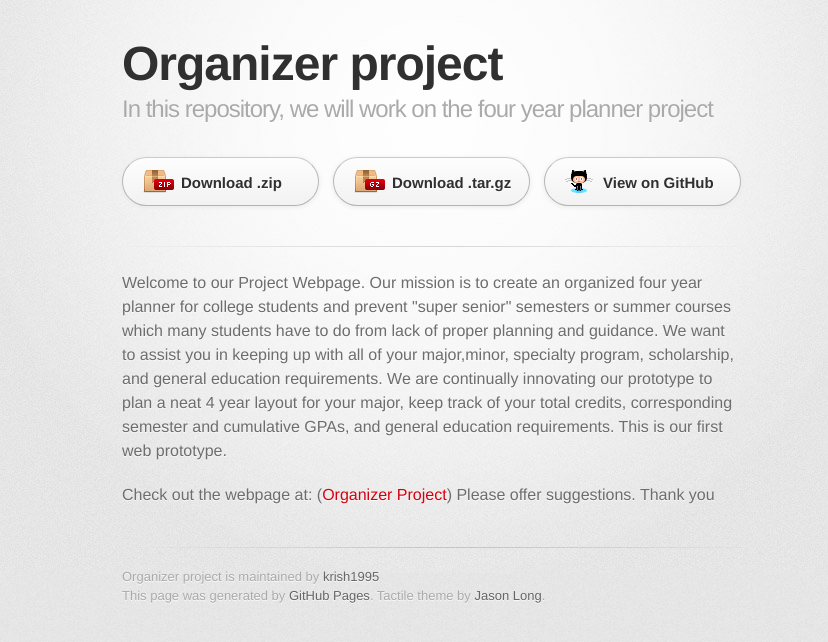
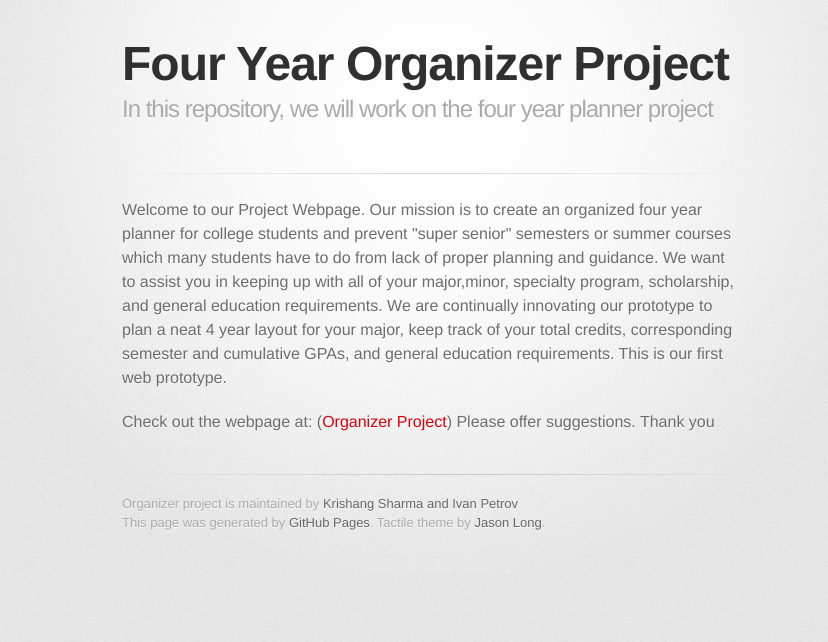
Before and after one commit to krish1995/organizer_project, a plain HTML site: page index.html in a window 1280 px wide. Shown: the whole page, without its empty margins (208-1036 px from the left). Drawn offline with Linux system fonts and the light colour scheme; a web font is replaced by a local one.

Commit message:
Update index.html

```diff
--- a/index.html
+++ b/index.html
@@ -18,16 +18,16 @@
       <div class="inner">
 
         <header>
-          <h1>Organizer project</h1>
+          <h1>Four Year Organizer Project</h1>
           <h2>In this repository, we will work on the four year planner project</h2>
         </header>
-
+<!-- Commented out becuase I dont want downloadable features right now
         <section id="downloads" class="clearfix">
           <a href="https://github.com/krish1995/organizer_project/zipball/master" id="download-zip" class="button"><span>Download .zip</span></a>
           <a href="https://github.com/krish1995/organizer_project/tarball/master" id="download-tar-gz" class="button"><span>Download .tar.gz</span></a>
           <a href="https://github.com/krish1995/organizer_project" id="view-on-github" class="button"><span>View on GitHub</span></a>
         </section>
-
+-->
         <hr>
 
         <section id="main_content">
@@ -38,7 +38,7 @@ Please offer suggestions. Thank you</p>
         </section>
 
         <footer>
-          Organizer project is maintained by <a href="https://github.com/krish1995">krish1995</a><br>
+          Organizer project is maintained by <a href="https://github.com/krish1995">Krishang Sharma and Ivan Petrov</a><br>
           This page was generated by <a href="https://pages.github.com">GitHub Pages</a>. Tactile theme by <a href="https://twitter.com/jasonlong">Jason Long</a>.
         </footer>
 
```
